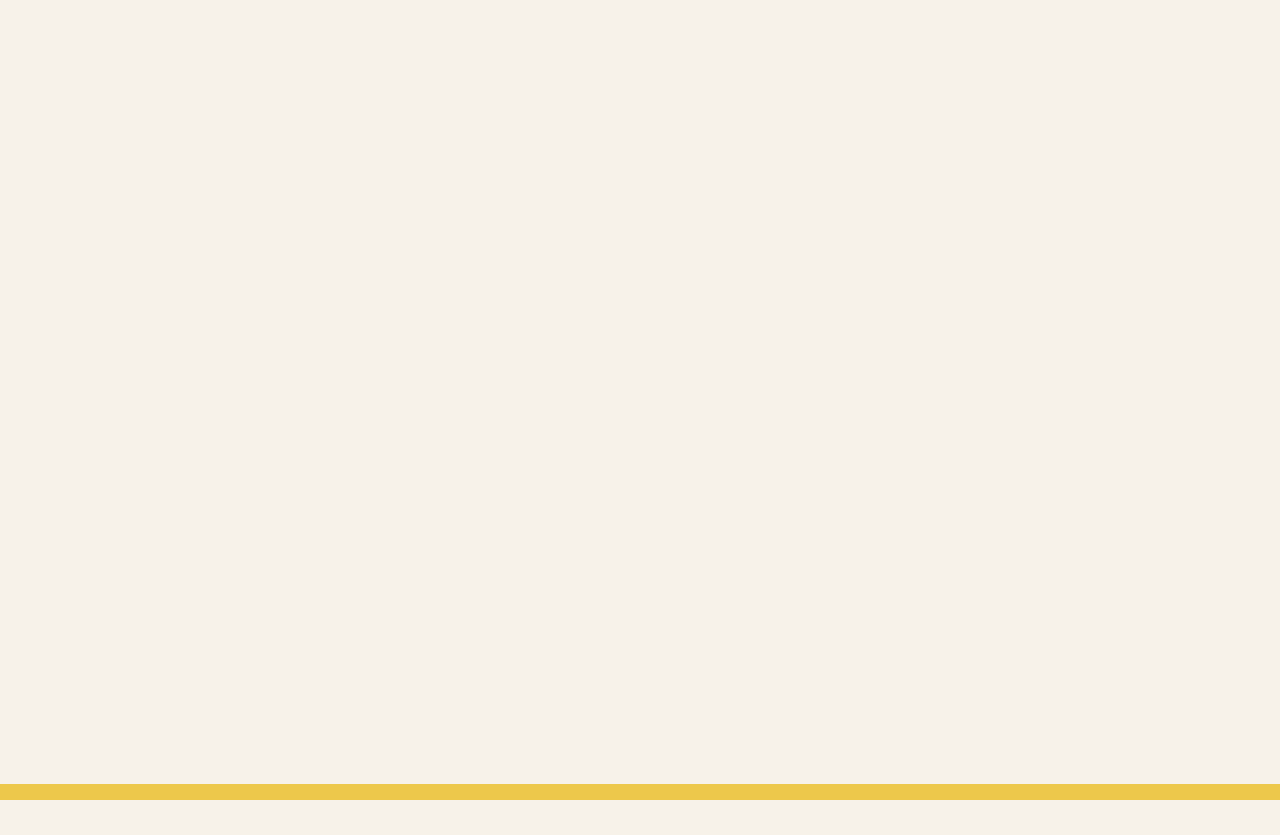
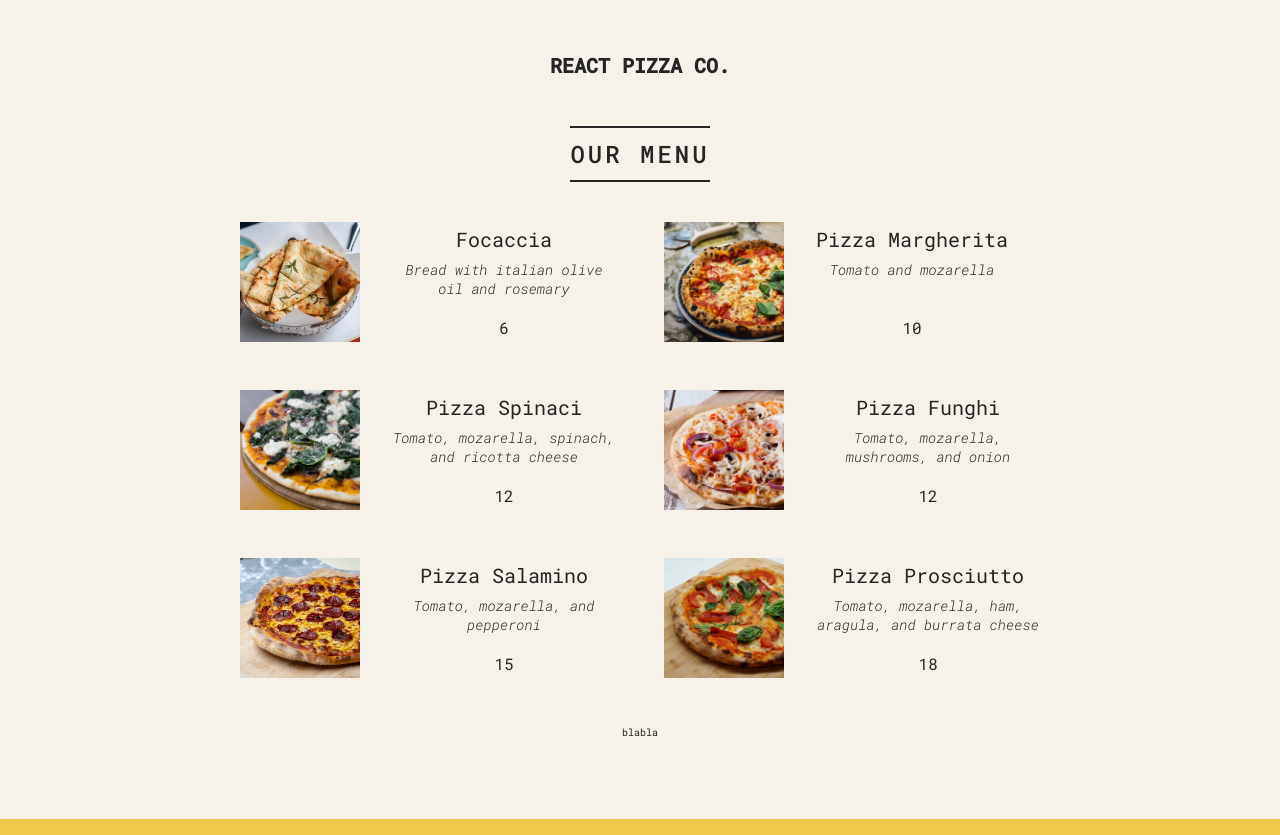
Before and after one commit to yornellas/pizza-menu-react, a React (Vite) app: page / in a window 1280 px wide. Before the commit the page ends 800 px from the top, so only its background shows below. Built offline with nearby package versions, Linux system fonts and the light colour scheme.

Commit message:
feat: apply components in App

```diff
--- a/src/App.jsx
+++ b/src/App.jsx
@@ -1,9 +1,15 @@
 import './App.css'
+import Footer from './shared/components/Footer'
+import Header from './shared/components/Header'
+import Menu from './shared/components/Menu'
 
 function App() {
   return (
-    <>
-    </>
+    <div className='container'>
+      <Header />
+      <Menu />
+      <Footer />
+    </div>
   )
 }
 
```
